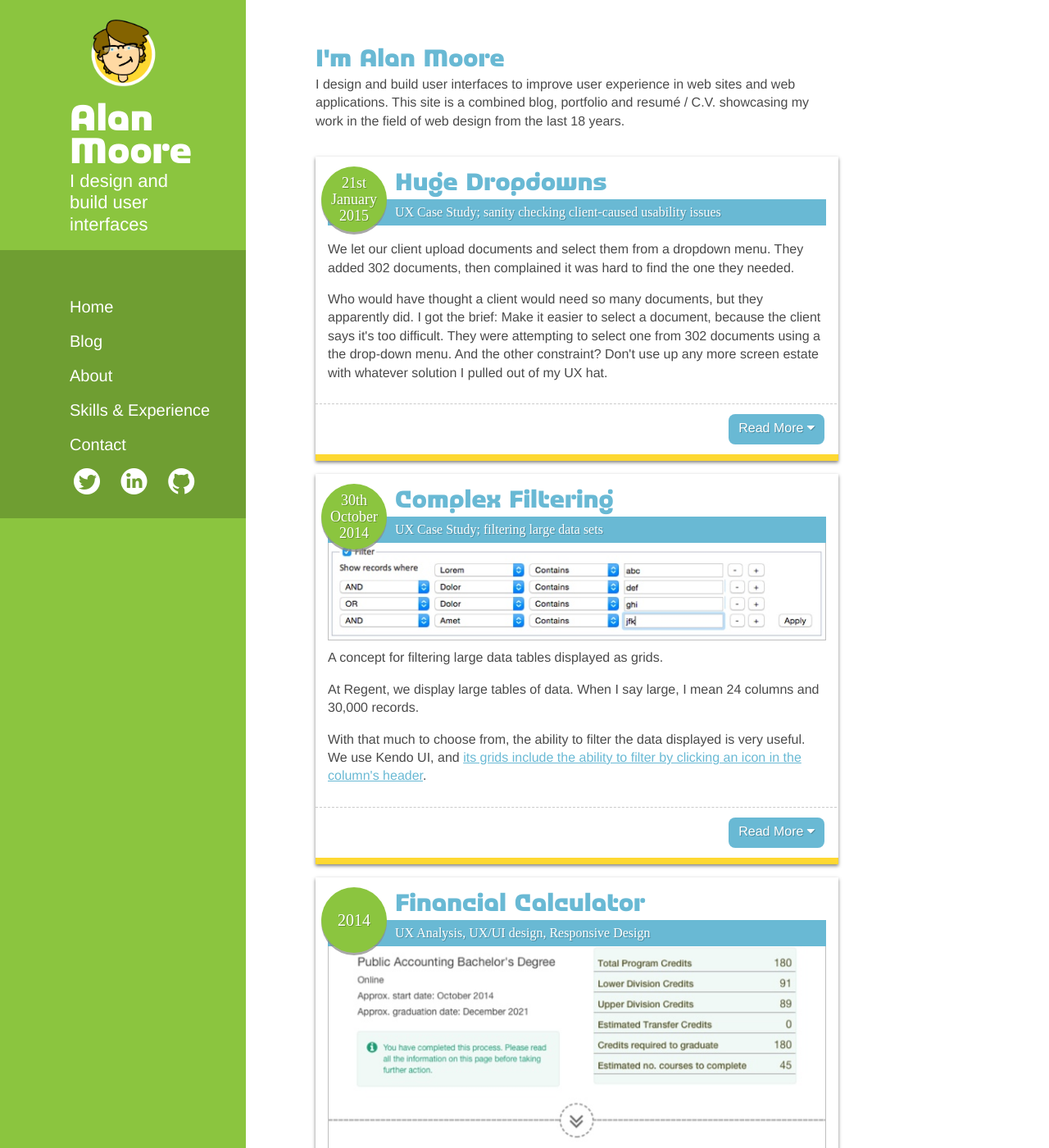
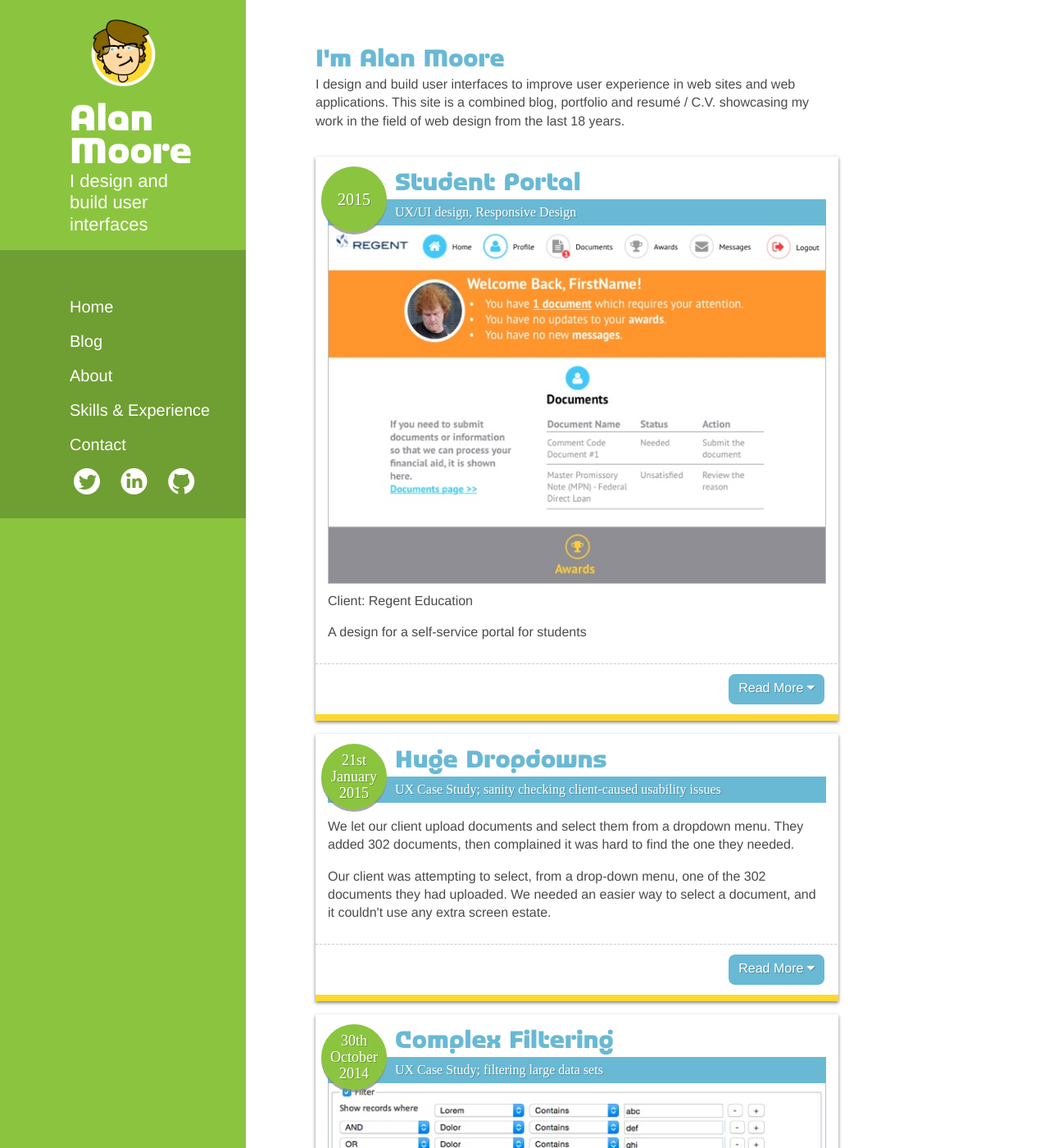
Before and after one commit to alanmoore/alanmoore.github.io, a Jekyll site: the page built from index.html, in a window 1280 px wide and 1400 px high. Shown: the whole window at 82% size. Built offline with Jekyll 4.4.1, drawn with Linux system fonts in a browser that asks for light colours; nearby versions of some CDN libraries; some web fonts are replaced; the list of posts is cut into pages by our own code; some of the changed text lies outside the part shown.

Commit message:
Removed pagination, rewrote pages, etc.

```diff
--- a/_config.yml
+++ b/_config.yml
@@ -16,5 +16,5 @@
 # Build settings
 markdown: kramdown
 excerpt_separator: <!--more-->
-paginate: 8
-paginate_path: ":num/"
+# paginate: 8
+# paginate_path: ":num/"
--- a/_posts/2015-01-21-huge-dropdowns.html
+++ b/_posts/2015-01-21-huge-dropdowns.html
@@ -9,14 +9,13 @@
 intro: 			We let our client upload documents and select them from a dropdown menu. They added 302 documents, then complained it was hard to find the one they needed.
 ---
 
-<p>Who would have thought a client would need so many documents, but they apparently did. I got the
-	brief: <em>Make it easier to select a document, because the client says it's too difficult.</em>
-	They were attempting to select one from 302 documents using a the drop-down menu. And the other
-	constraint? Don't use up any more screen estate with whatever solution I pulled out of my UX hat. </p>
+<p>Our client was attempting to select, from a drop-down menu, one of the 302 documents they had
+	uploaded. We needed an easier way to select a document, and it couldn't use any extra screen
+	estate. </p>
 <!--more-->
 <p>It was suggested that perhaps we offer them a way to search the documents. This seemed like
-	overkill. The seed of the idea - make it easy to find the correct document - was in that
-	suggestion, but rolling out a search field? Time for some research. </p>
+	overkill. The seed of the solution was in that suggestion, but rolling out a search field?
+	Time for some research. </p>
 <p>As it turned out, lots of the documents had very similar names: </p>
 <ul>
 	<li>109 instances of 'status' </li>
@@ -28,9 +27,9 @@
 	<li>20 instances of 'verification'</li>
 	<li>14 instances of 'worksheet'</li>
 </ul>
-<p>So not really a useful solution. Even if we could add a search field that presented a dropdown
-	selection control, something like an autocomplete, the odds were high that there would be too
-	many options to comfortably scroll through.</p>
+<p>Even if we could add a search field that presented a dropdown selection control, such as an
+	autocomplete, the odds were high that there would be toomany options to comfortably scroll
+	through.</p>
 <p>This was my solution: </p>
 <img src="/images/posts/multi-select-closed.png" alt="select from 300 items" />
 <p>Firstly, this is an unstyled prototype built in Axure RP 7. It's not supposed to be pretty, just
--- a/_posts/work/2014-08-24-regent-financial-calculator.html
+++ b/_posts/work/2014-08-24-regent-financial-calculator.html
@@ -11,15 +11,12 @@
 header_image:	fp.jpg
 intro: I redesigned this financial calculator to make it easier to use on small screens
 ---
-<p>On of Regent's newer products is an online financial calculator which can be customised and
+<p>One of Regent's newer products is an online financial calculator which can be customised and
 	branded for schools and other educational institutions. It guides students through a
 	questionnaire which takes their personal information, applies it to their preferred program
 	and length of study, and outputs the funding available to them from grants, loans, scholarships
 	and other sources. This enables the student to make an informed decision– <strong>Can I afford
 	to go to school?</strong> </p>
-<p>The product is live, but I was asked to make it work for smaller screens. I knew that the
-	existing design would be unsuitable for use on small tablets and smartphones, so I set about
-	researching ways to improve it. </p>
 <h4 class="subhead">Research</h4>
 <p>I was armed with the following assumptions: </p>
 <ul>
@@ -45,111 +42,31 @@
 	<li>37% own a tablet </li>
 </ul>
 <p>These nuggets of information helped underline to assumptions and helped develop clear goals for
-	creating a new design. </p>
-<h4 class="subtitle">Analysis of the existing design </h4>
-<p>I analysed the existing design with the presumption that any where between 21% and 58% of users
-	would not be on using a computer. I marked out the following technical requirements: </p>
-<table>
-	<tr>
-		<th>&nbsp;</th>
-		<th>Smartphone</th>
-		<th>Computer</th>
-		<th>Tablet</th>
-	</tr>
-	<tr>
-		<th>Single / multitasking</th>
-		<td>Single-task</td>
-		<td>Multi-task</td>
-		<td>Single-task</td>
-	</tr>
-	<tr>
-		<th>Typical screen orientation</th>
-		<td>Portrait</td>
-		<td>Landscape</td>
-		<td>Portrait and Landscape</td>
-	</tr>
-	<tr>
-		<th>Screen size</th>
-		<td>4” to 7”</td>
-		<td>11” to 27”</td>
-		<td>7” to 10”</td>
-	</tr>
-	<tr>
-		<th>Screen resolution (points)</th>
-		<td>320x480 to 480x800</td>
-		<td>1280x800 to 1920x1080</td>
-		<td>768x1024 or 800x1200</td>
-	</tr>
-</table>
-<p>Next, I broke down the functional areas of screen used in the existing design and ranked them
-	in importance: </p>
-<table>
-	<tr>
-		<th>Area </th>
-		<th>Functionality </th>
-		<th>Rank </th>
-	</tr>
-	<tr>
-		<td>Questionnaire</td>
-		<td>Main interactive area</td>
-		<td>1st</td>
-	</tr>
-	<tr>
-		<td>Plan Progress Information</td>
-		<td>Running total, funding status</td>
-		<td>2nd</td>
-	</tr>
-	<tr>
-		<td>Progress Bar</td>
-		<td>Displays progress as percentage</td>
-		<td>3rd</td>
-	</tr>
-	<tr>
-		<td>Tabs</td>
-		<td>Navigate to previous sections</td>
-		<td>4th</td>
-	</tr>
-	<tr>
-		<td>Breadcrumbs</td>
-		<td>Navigate to previous subsections</td>
-		<td>5th</td>
-	</tr>
-</table>
-<p>I also noted that the questionnaire screens were often made up of smaller subsections, and that
-	many questions changed dynamically, depending on earlier responses. Observing our QA team test
-	the application, it was common to see them miss a question which had appeared between two
-	others. With anything up to 10 questions visible when entering a page, it was unsurprising that
-	sometimes the user would not notice until they clicked 'next' and the validation alerted
-	them. </p>
+	creating a new design. </p>	<p> Finally, the format of the questionnaire was made available to me. </p>
 <h4 class="subtitle">UX/UI Design</h4>
-<p><strong>Sadly, I can't show the design here. Development is currently on hold, and I'm not
-	comfortable displaying it online before it goes live. </strong></p>
-<p>The decision was made to show only the top three ranked areas. Additionally, I identified that
-	the Plan Progress Information was updated so infrequently during the process. Since it was
-	likely to become mere cognitive noise unless attention was drawn to it when it was updated,
-	it should only be displayed on the smaller screens when an update occurred. The screen should,
-	in fact, consist only of the progress bar and either the Questionnaire or the Plan Progress
-	Indicator&mdash; the Plan Progress being displayed between questionnaire screens when it had
-	been updated. </p>
-<p>I also decided that screens with subsections should instead be multiple screens, one per
-	subsection, and that only one question should be visible on entering a screen. As each question
-	was completed, the next question would appear below it. This avoided any missed additions to the
-	screen and focused the user on the question to hand, not one further down the screen. It still
-	allowed the user to change previous answers. </p>
-<p>All informational and help text was to be displayed inline, rather than hidden behind help icons.
-	The Progress Bar would update after every question, not just between screens. A conversational
-	tone would be adopted to make the process less intimidating, and required documentation (W2,
-	FAFSA, etc.) would be listed <em>before</em> the process began to prevent users leaving the
-	process half-completed while they searched for the required information. </p>
-<p>The user would be informed what the process included before beginning, and how it would benefit
-	them. When a summary screen is displayed, it informs the user why it is being shown and when
-	they will see it again, and then indicates what will happen when they hit 'Next'. </p>
-<p>Buttons would be descriptive: 'Start' rather than 'Begin My Future'; 'Save and Continue'
-	rather than 'Next'. Questionnaire labels would be reworded to be friendly and indicate if they
-	directly affect the user: 'I would like to learn' [online]/[On-campus] rather than 'Location';
-	My chosen program is' rather than 'Program'. Even dates would be presented in a friendlier
-	format: '11 August 2014' rather than '08/11/14'.</p>
-<p>I also revised the final summary screen to make it much easier to read, to highlight the most
-	important information (Which years are funded/underfunded?), and to clearly indicate what the
-	user should do next. Describing it any further would be an exercise in futility, so I'll wait
-	until I'm able to post screenshots, rather than waste any more time. </p>
+<p>Here is a generic mockup of the calculator. It is unskinned and unbranded, with basic Bootstrap
+	styling. These two screens show a range of inputs, hints, buttons, and a progress bar, at
+	mobile and tablet size: </p>
+<img src="/images/posts/fp-generic.png" alt="Generic Views" />
+<p>A conversational tone to instructions and text makes the process less intimidating, and required
+	documentation (W2, FAFSA, etc.) is listed <em>before</em> the process begins to prevent
+	students leaving the process half-completed while they search for the required information: </p>
+<img src="/images/posts/fp-start.png" alt="Start Screen" />
+<p>Only one question is visible on entering a questionnaire screen. As each question is completed,
+	the next question appears below it. This avoids any missed additions to the	screen and focuses
+	the student on the current question, without them skipping ahead. It still allows the student to
+	change previous answers. The Progress Bar updates after every question.</p>
+<p>Here's a sequence of six mockups showing the screen as the student progresses through the
+	questions: </p>
+<img src="/images/posts/fp-focused-inputs.png" alt="Focused Inputs" />
+<p>The Plan Progress Information is updated infrequently during the process. On a small screen, it
+	would exist as cognitive noise, whereas on a larger screen it can be placed below 'the fold.'
+	It should only be displayed on the smaller screens when an update occurred. The screen should,
+	in fact, consist only of the progress bar and either the Questionnaire <em>or</em> the Plan
+	Progress Indicator&mdash; the Plan Progress being displayed between questionnaire screens when
+	it is updated. Here's an example: </p>
+<img src="/images/posts/fp-progress.png" alt="Plan Progress" />
+<p>The final summary screen presents all necessary information, but highlights the most important
+	information (Which years are funded/underfunded?). Clear calls to actions are placed at the
+	bottom of the screen: </p>
+<img src="/images/posts/fp-complete.png" alt="Final Screen" />
--- /dev/null
+++ b/_posts/work/2015-06-15-student-portal.html
@@ -0,0 +1,23 @@
+---
+layout: 		portfolio
+title:  		"Student Portal"
+site_name: 		"Student Portal"
+date:   		2015-06-15 08:45
+year:			2015
+permalink: 		work/student-portal
+skills: 		UX/UI design, Responsive Design
+client_name:	Regent Education
+type:			portfolio
+header_image:	sp.jpg
+intro: A design for a self-service portal for students
+images:
+- sp1.png
+- sp2.png
+- sp3.png
+- sp4.png
+- sp5.png
+---
+<p>This was a challenge due to the fact that no back-end development was budgeted. That restriction
+	meant that, while it was possible to change, for example, a drop-down menu into a radio group,
+	or the number of results could be counted, no extra data could be extracted from the
+	back-end.</p>
--- a/_sass/alanmoore.scss
+++ b/_sass/alanmoore.scss
@@ -128,7 +128,7 @@
 }
 
 img {
-    width: 100%;
+    width: auto;
     max-width: 100%;
     height: auto;
 }
@@ -727,6 +727,7 @@
     padding: 12px;
     margin: 0;
     background-image: none;
+    background-color: white; // in case of png transparency
     text-align: center;
     img {
         max-width: 96%;
--- a/css/alanmoore.css
+++ b/css/alanmoore.css
@@ -912,7 +912,7 @@
 }
 
 img {
-  width: 100%;
+  width: auto;
   max-width: 100%;
   height: auto;
 }
@@ -1538,6 +1538,7 @@
   padding: 12px;
   margin: 0;
   background-image: none;
+  background-color: white;
   text-align: center;
 }
 .gallery__item img {
--- a/index.html
+++ b/index.html
@@ -4,19 +4,12 @@
 title: Work by
 order: 1
 ---
-{% if paginator.page == 1 %}
     <h3 class="title">I'm Alan Moore </h3>
     <p>I design and build user interfaces to improve user experience in web sites and web
         applications. This site is a combined blog, portfolio and resumé / C.V. showcasing my work
         in the field of web design from the last 18 years. </p>
-{% else %}
-    <h3 class="title">Work </h3>
-    <p>I design and build user interfaces to improve user experience in web sites and web
-        applications. You're reading page {{ paginator.page }} of {{ paginator.total_pages }}. </p>
-{% endif %}
-
 <ul class="cards">
-    {% for post in paginator.posts %}
+    {% for post in site.posts %}
         {% if post.type == 'portfolio' %}
            <li class="card  animated  bounceInUp">
                 <header class="card__header">
@@ -68,24 +61,3 @@
         {% endif %}
     {% endfor %}
 </ul>
-{% if paginator.total_pages > 1 %}
-<div class="pagination  center">
-    {% if paginator.previous_page %}
-        {% if paginator.previous_page == 1 %}
-            <a href="/" class="btn  text-shadow"><i class="fa  fa-caret-left"></i> Newer</a>
-        {% else %}
-            <a href="/{{ paginator.previous_page }}/" class="btn  text-shadow">
-                <i class="fa  fa-caret-left"></i> Newer</a>
-        {% endif %}
-    {% else %}
-        <a class="btn  text-shadow  disabled"><i class="fa  fa-caret-left"></i> Newer</a>
-    {% endif %}
-    Page {{ paginator.page }} of {{ paginator.total_pages }}
-    {% if paginator.next_page %}
-        <a href="/{{ paginator.next_page }}/" class="btn  text-shadow">Older
-            <i class="fa  fa-caret-right"></i></a>
-    {% else %}
-        <a class="btn  text-shadow  disabled">Older <i class="fa  fa-caret-right"></i></a>
-    {% endif %}
-</div>
-{% endif %}
```
Also changed, not shown: 2 other files.
